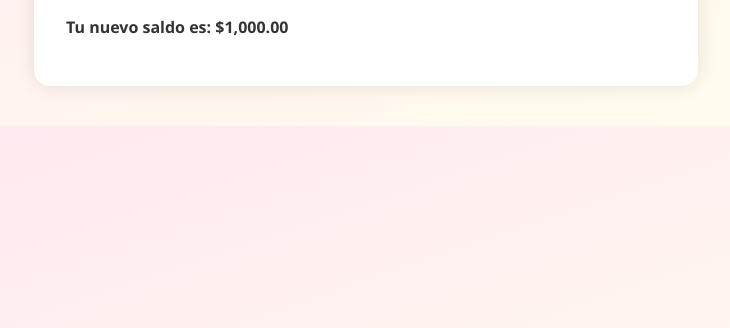
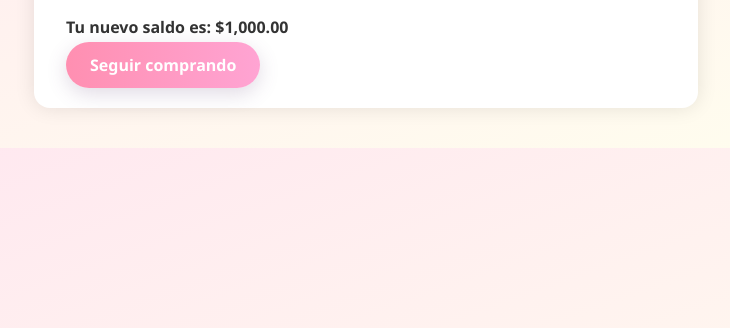
Before and after one commit to eldeivo/sweetdreams, a PHP site: page /finalizar_compra.php in a window 1280 px wide. Shown: the part 310-638 px from the top of the page, without its empty margins (274-1004 px from the left). Run offline with PHP 8.4, Linux system fonts and the light colour scheme.

Commit message:
finalizar compra

```diff
--- a/finalizar_compra.php
+++ b/finalizar_compra.php
@@ -70,6 +70,28 @@ if ($total > $saldo_cliente) {
             margin-top: 1rem;
             font-weight: bold;
         }
+        .boton-contenedor {
+  text-align: center;
+  margin-top: 30px;
+}
+
+.boton {
+    background: linear-gradient(90deg, #ff8fb1, #ffa4d3);
+    color: white;
+    padding: 12px 24px;
+    border: none;
+    border-radius: 25px;
+    text-decoration: none;
+    font-weight: 600;
+    font-size: 1rem;
+    transition: background-color 0.3s ease;
+    box-shadow: 0 6px 20px rgba(107, 76, 123, 0.2);
+}
+
+.boton:hover {
+  background-color: #ab52c4;
+}
+
     </style>
 </head>
 <body>
@@ -96,6 +118,7 @@ if ($total > $saldo_cliente) {
                 <?php endforeach; ?>
             </table>
             <p class="saldo">Tu nuevo saldo es: <strong>$<?= number_format($saldo_cliente, 2) ?></strong></p>
+            <a href="productos.php" class="boton">Seguir comprando</a>
         <?php endif; ?>
     </div>
 </body>
```
